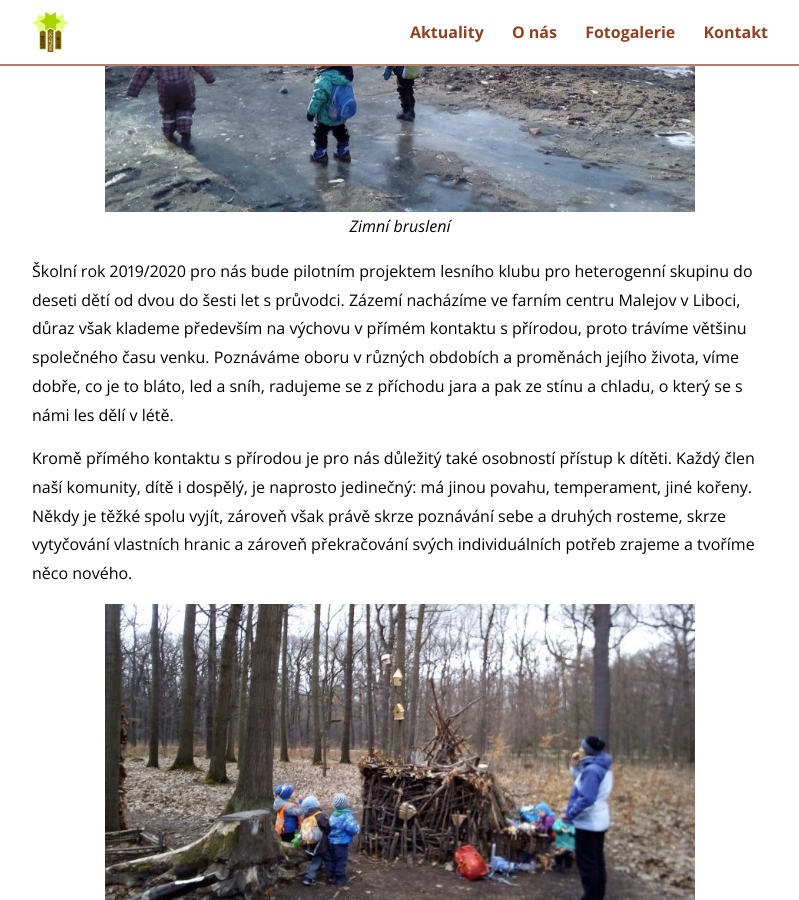
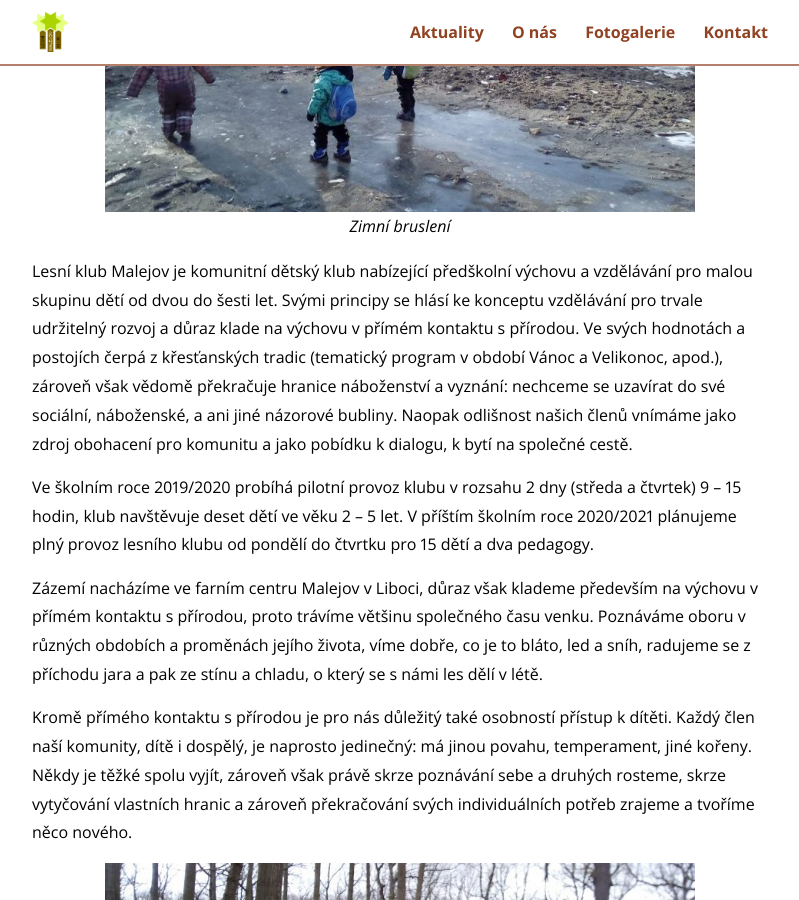
Before and after one commit to bencentra/centrarium, a Jekyll site: the page built from about.md, in a window 1280 px wide and 900 px high, scrolled down 468 px. Shown: the whole window, without its empty margins (240-1039 px from the left). Built offline with Jekyll 4.4.1, drawn with Linux system fonts in a browser that asks for light colours; nearby versions of some CDN libraries; some of the changed text lies outside the part shown.

Commit message:
Aktualizace informaci v about, nova stranka Dokumenty (#1)
Documents page with links, updated info in about.

```diff
--- a/_config.yml
+++ b/_config.yml
@@ -13,6 +13,7 @@ exclude:
   - LICENSE
   - node_modules
   - README*.md
+  - .*
 
 # Site settings
 title: Lesní klub Malejov
--- a/about.md
+++ b/about.md
@@ -10,7 +10,11 @@ Jsme lesní klub, který postupně krystalizuje z přátelských setkávání ro
 
 ![Zimní bruslení](/assets/article_images/zimni_brusleni.jpg)
 
-Školní rok 2019/2020 pro nás bude pilotním projektem lesního klubu pro heterogenní skupinu do deseti dětí od dvou do šesti let s průvodci. Zázemí nacházíme ve farním centru Malejov v Liboci, důraz však klademe především na výchovu v přímém kontaktu s přírodou, proto trávíme většinu společného času venku. Poznáváme oboru v různých obdobích a proměnách jejího života, víme dobře, co je to bláto, led a sníh, radujeme se z příchodu jara a pak ze stínu a chladu, o který se s námi les dělí v létě.
+Lesní klub Malejov je komunitní dětský klub nabízející předškolní výchovu a vzdělávání pro malou skupinu dětí od dvou do šesti let. Svými principy se hlásí ke konceptu vzdělávání pro trvale udržitelný rozvoj a důraz klade na výchovu v přímém kontaktu s přírodou. Ve svých hodnotách a postojích čerpá z křesťanských tradic (tematický program v období Vánoc a Velikonoc, apod.), zároveň však vědomě překračuje hranice náboženství a vyznání: nechceme se uzavírat do své sociální, náboženské, a ani jiné názorové bubliny. Naopak odlišnost našich členů vnímáme jako zdroj obohacení pro komunitu a jako pobídku k dialogu, k bytí na společné cestě.
+
+Ve školním roce 2019/2020 probíhá pilotní provoz klubu v rozsahu 2 dny (středa a čtvrtek) 9 – 15 hodin, klub navštěvuje deset dětí ve věku 2 – 5 let. V příštím školním roce 2020/2021 plánujeme plný provoz lesního klubu od pondělí do čtvrtku pro 15 dětí a dva pedagogy.
+
+Zázemí nacházíme ve farním centru Malejov v Liboci, důraz však klademe především na výchovu v přímém kontaktu s přírodou, proto trávíme většinu společného času venku. Poznáváme oboru v různých obdobích a proměnách jejího života, víme dobře, co je to bláto, led a sníh, radujeme se z příchodu jara a pak ze stínu a chladu, o který se s námi les dělí v létě.
 
 Kromě přímého kontaktu s přírodou je pro nás důležitý také osobností přístup k dítěti. Každý člen naší komunity, dítě i dospělý, je naprosto jedinečný: má jinou povahu, temperament, jiné kořeny. Někdy je těžké spolu vyjít, zároveň však právě skrze poznávání sebe a druhých rosteme, skrze vytyčování vlastních hranic a zároveň překračování svých individuálních potřeb zrajeme a tvoříme něco nového.
 
```
Also changed, not shown: dokumenty.md (added, +9 -0 lines), stanovy.md (+0 -1 lines).
